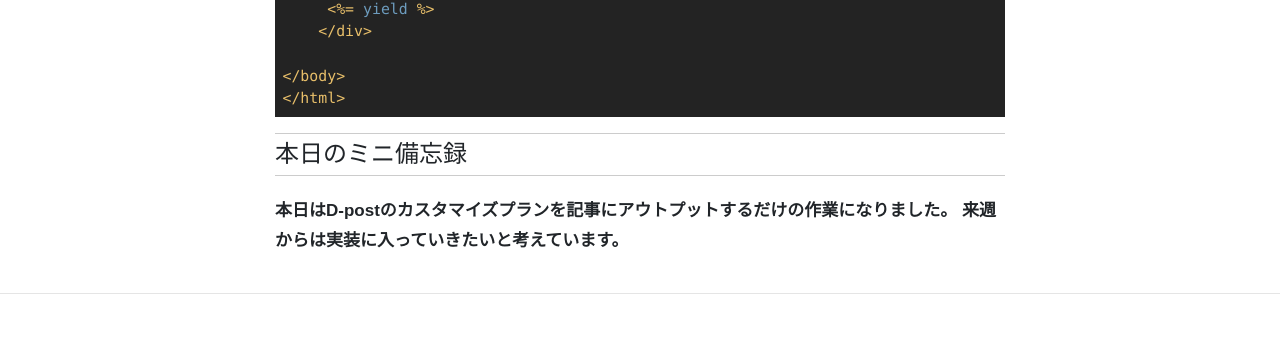
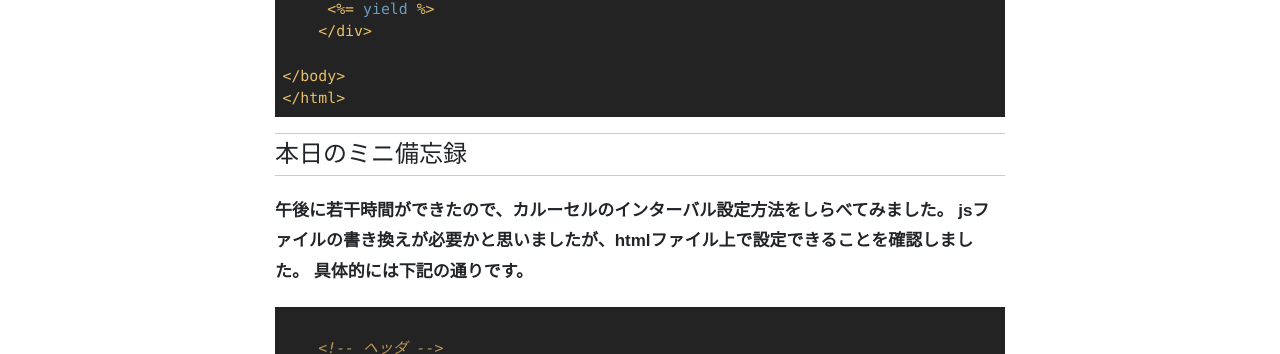
Before and after one commit to daiyamas/daiyamas.github.io, a website: page posts/190118.html in a window 1280 px wide. Shown: the part 3161-3515 px from the top of the page. Drawn offline with Linux system fonts and the light colour scheme.

Commit message:
0118.html

```diff
--- a/posts/190118.html
+++ b/posts/190118.html
@@ -169,8 +169,22 @@
 </code></pre>
 
             <h4>本日のミニ備忘録</h4>
-            <p><strong>本日はD-postのカスタマイズプランを記事にアウトプットするだけの作業になりました。
-            来週からは実装に入っていきたいと考えています。</strong></p>
+            <p><strong>午後に若干時間ができたので、カルーセルのインターバル設定方法をしらべてみました。
+            jsファイルの書き換えが必要かと思いましたが、htmlファイル上で設定できることを確認しました。
+            具体的には下記の通りです。</strong></p>
+<pre><code class = “html”>
+    &lt;!-- ヘッダ --&gt;
+    &lt;!-- 下記divタグ内に「data-interval」の数値を入力。4000と入力した場合「4秒」となります。 --&gt;
+    &lt;div id="carouselExampleIndicators" class="carousel slide" data-ride="carousel" data-interval="4000"&gt;
+        &lt;ol class="carousel-indicators"&gt;
+          &lt;li data-target="#carouselExampleIndicators" data-slide-to="0" class="active"&gt;/li&gt;
+          &lt;li data-target="#carouselExampleIndicators" data-slide-to="1"&gt;&lt;/li&gt;
+          &lt;li data-target="#carouselExampleIndicators" data-slide-to="2"&gt;&lt;/li&gt;
+          &lt;li data-target="#carouselExampleIndicators" data-slide-to="3"&gt;&lt;/li&gt;
+        &lt;/ol&gt;
+        &lt;div class="carousel-inner" role="listbox"&gt;
+</code></pre>
+
           </div>
         </div>
       </div>
```
